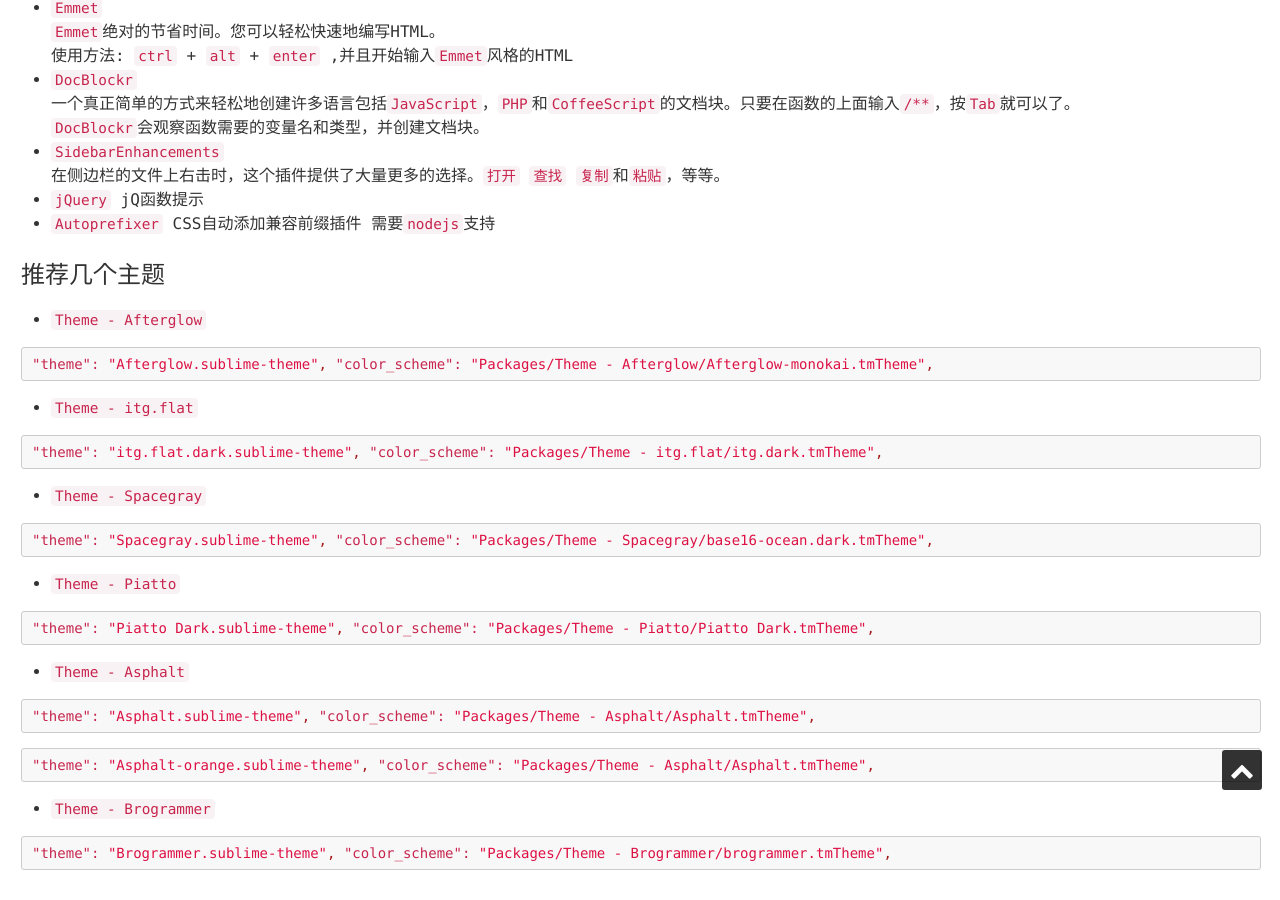
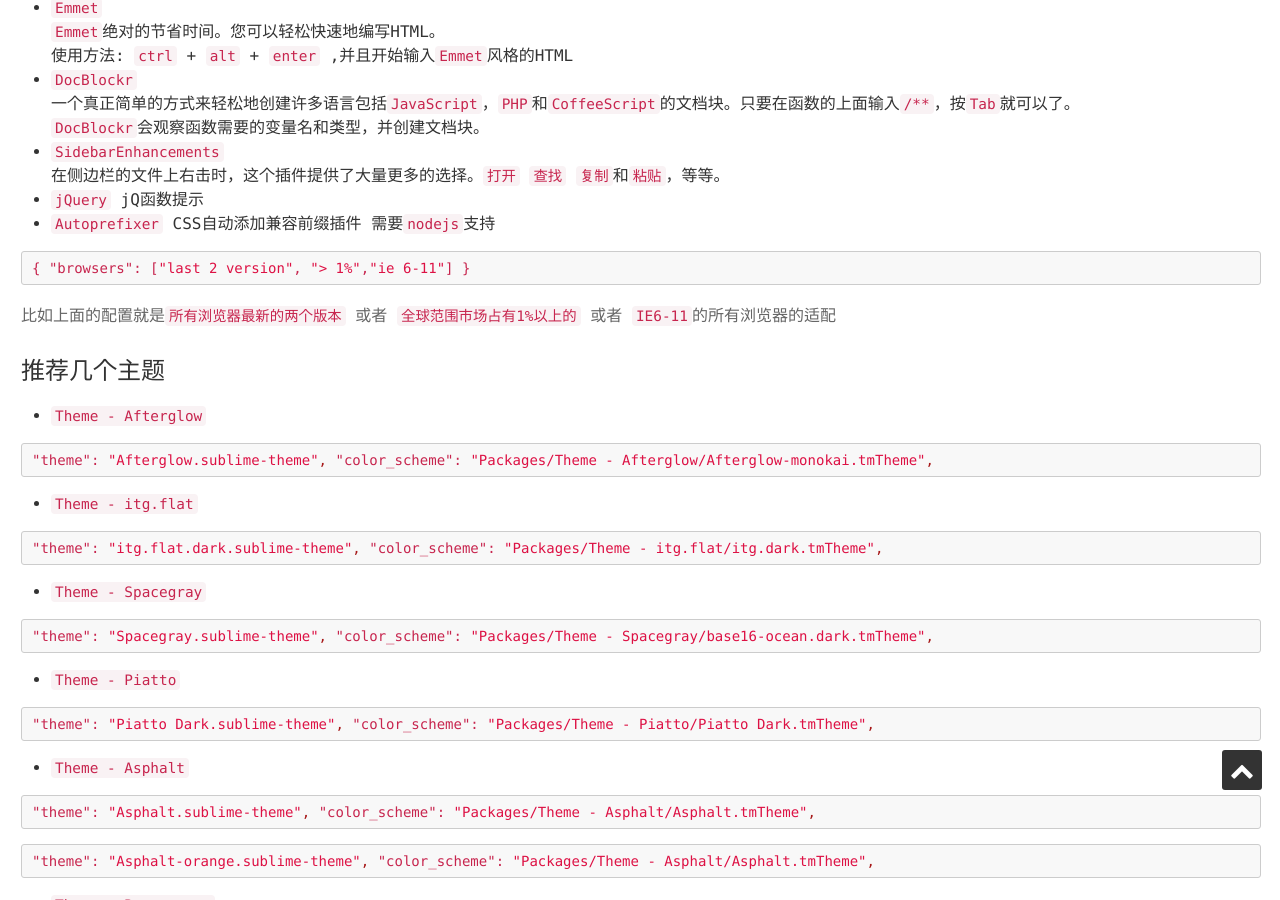
Before and after one commit to psvmc/myblog_jekyll, a Jekyll site: the page built from _posts/2015-07-25-sublime-package-control.md, in a window 1280 px wide and 900 px high, scrolled down 1858 px. Built offline with Jekyll 4.4.1, drawn with Linux system fonts in a browser that asks for light colours; nearby versions of some CDN libraries; comment, search, counter and statistics services are not loaded.

Commit message:
文章更新

````diff
--- a/_posts/2015-07-25-sublime-package-control.md
+++ b/_posts/2015-07-25-sublime-package-control.md
@@ -68,6 +68,14 @@
 + `jQuery` jQ函数提示
 + `Autoprefixer` CSS自动添加兼容前缀插件 需要`nodejs`支持
 
+```json
+{
+    "browsers": ["last 2 version", "> 1%","ie 6-11"]
+}
+```
+
+比如上面的配置就是`所有浏览器最新的两个版本` 或者 `全球范围市场占有1%以上的` 或者 `IE6-11`的所有浏览器的适配
+
 ### 推荐几个主题
 
 + `Theme - Afterglow`
````
